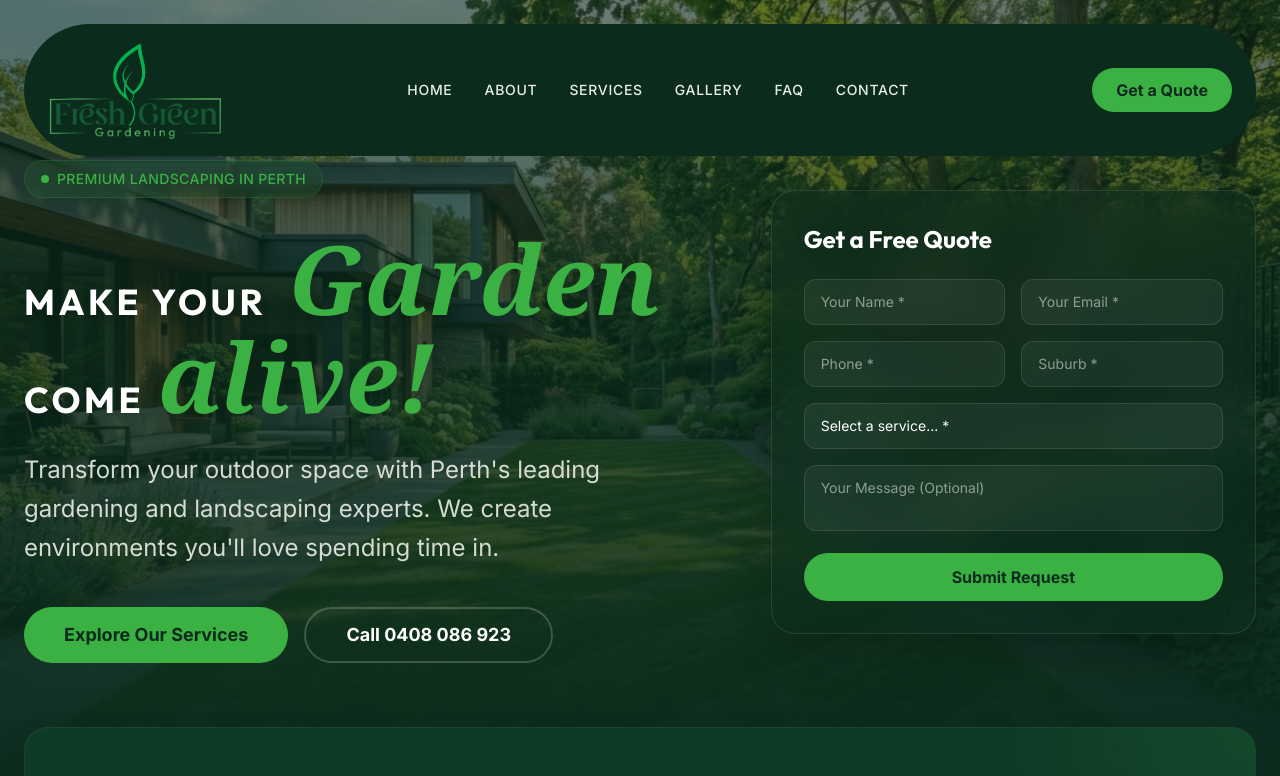
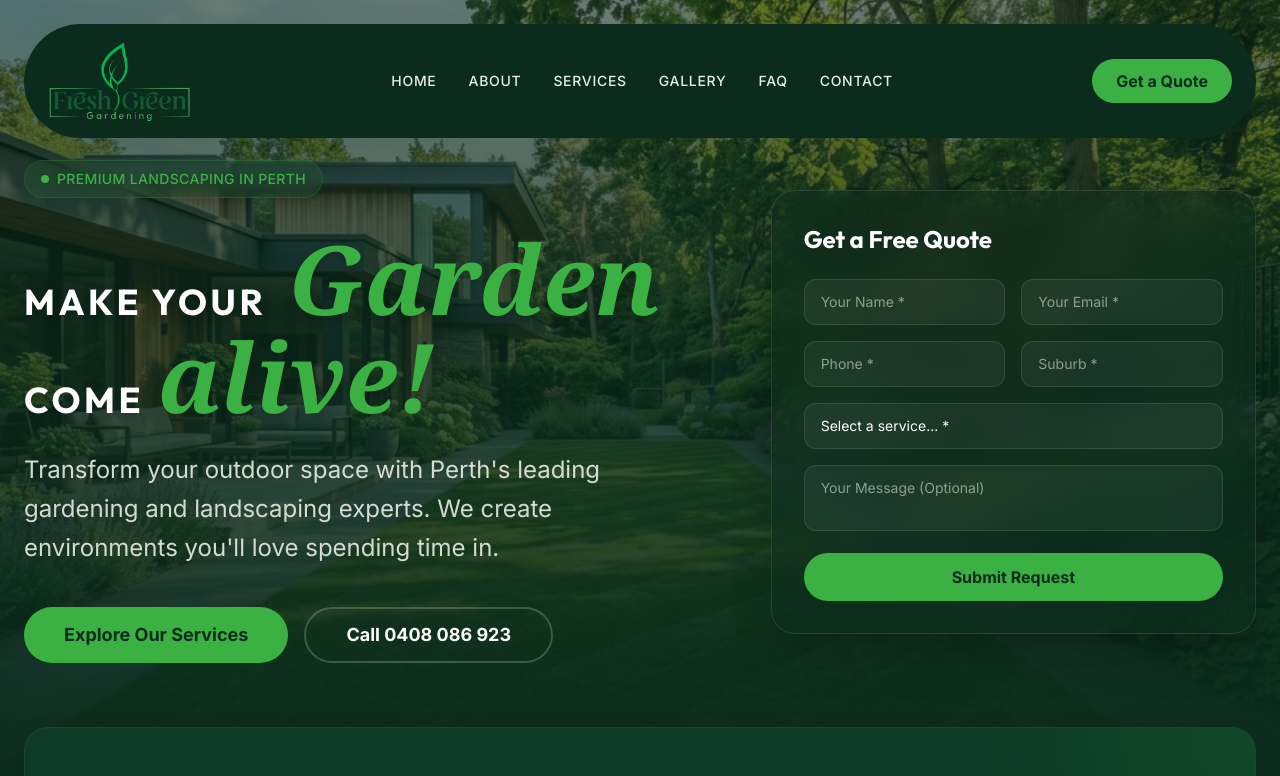
Before and after one commit to talhs999/Fresh-Green, a Next.js app: page / in a window 1280 px wide. Shown: the top 776 px of the page. Built offline with nearby package versions, Linux system fonts and the light colour scheme.

Commit message:
Reduce logo sizes for perfect alignment

```diff
--- a/src/components/layout/Footer.tsx
+++ b/src/components/layout/Footer.tsx
@@ -11,7 +11,7 @@ export default function Footer() {
           {/* Brand Col */}
           <div className="space-y-6">
             <Link href="/" className="flex items-center shrink-0 max-w-fit mb-4">
-              <Image src={footerLogo} alt="Fresh Green Gardening Logo" width={300} height={100} className="w-40 md:w-48 h-auto object-contain" />
+              <Image src={footerLogo} alt="Fresh Green Gardening Logo" width={250} height={80} className="w-32 md:w-40 h-auto object-contain" />
             </Link>
             <p className="text-sm leading-relaxed text-brand-text-light/80">
               Professional gardening and landscaping services in Perth. We pride ourselves on creating and maintaining beautiful, natural environments that enhance any property.
--- a/src/components/layout/Header.tsx
+++ b/src/components/layout/Header.tsx
@@ -48,9 +48,9 @@ export default function Header() {
             <Image
               src={headerLogo}
               alt="Fresh Green Gardening Logo"
-              width={300}
-              height={100}
-              className="w-32 md:w-44 h-auto object-contain origin-left group-hover:scale-[1.05] transition-transform"
+              width={250}
+              height={80}
+              className="w-28 md:w-36 h-auto object-contain origin-left group-hover:scale-[1.05] transition-transform"
             />
           </Link>
 
```
